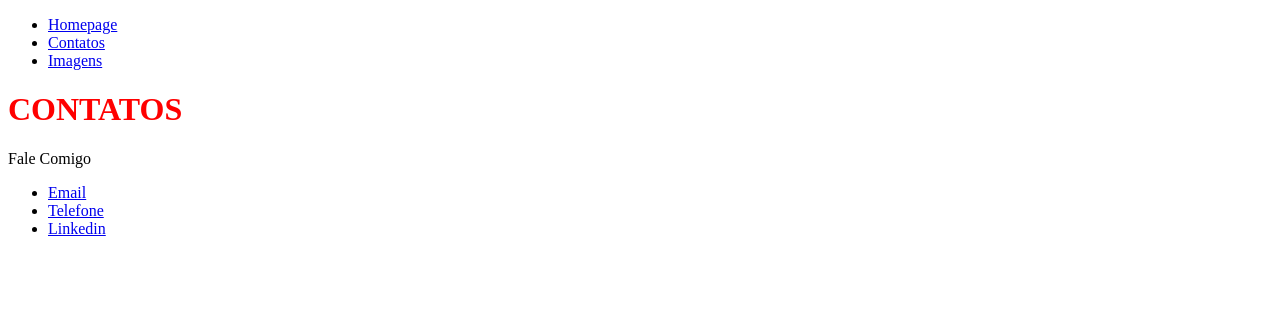
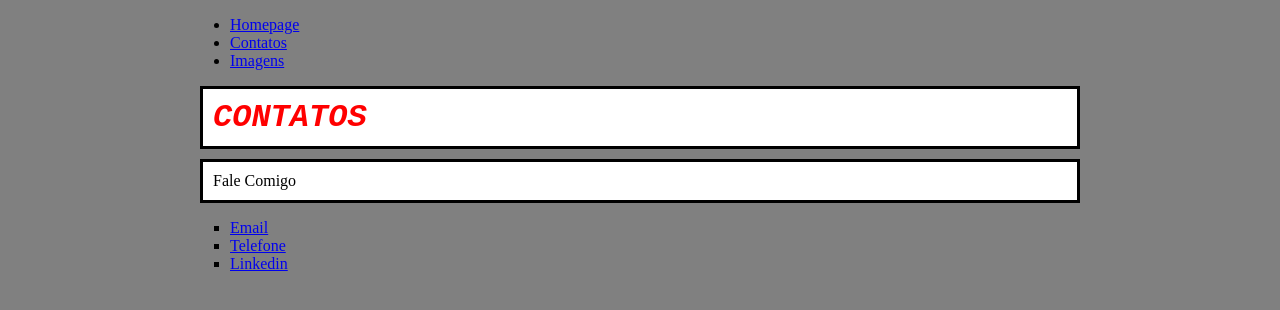
Before and after one commit to ViniCastr/desafio-git-github, a plain HTML site: page contact.html in a window 1280 px wide. Drawn offline with Linux system fonts and the light colour scheme.

Commit message:
alterações de estudo css

```diff
--- a/contact.html
+++ b/contact.html
@@ -22,11 +22,11 @@
         </ul>
     </nav>
 
-    <h1 id="title">CONTATOS</h1>
+    <h1 id="title" class="post">CONTATOS</h1>
 
-    <p>Fale Comigo</p>
+    <p class="post">Fale Comigo</p>
 
-    <ul>
+    <ul class="contact_list">
         <li><a href="mailto:vinicius_1094@hotmail.com">Email</a></li>
         <li><a href="tel:22999949080">Telefone</a></li>
         <li><a href="https://www.linkedin.com/in/vinicius-castro-98942b134/" target="_blank">Linkedin</a></li>
--- a/files/style1.css
+++ b/files/style1.css
@@ -1,3 +1,18 @@
 #title1 {
     color: red;
+    font-style: italic;
+    font-family: 'Courier New', Courier, monospace;
 }
+
+body {
+    background: gray;
+    max-width: 900px;
+    margin: auto;
+}
+
+.post {
+    background: white;
+    padding: 10px;
+    border: 3px solid #000;
+    margin: 10px;
+}
--- a/style.css
+++ b/style.css
@@ -1,3 +1,22 @@
 #title {
     color: red;
+    font-style: italic;
+    font-family: 'Courier New', Courier, monospace;
 }
+
+body {
+    background: gray;
+    max-width: 900px;
+    margin: auto;
+}
+
+.post{
+    background: white;
+    padding: 10px;
+    border: 3px solid #000;
+    margin: 10px;
+}
+
+.contact_list {
+    list-style-type: square;
+}
```
Also changed, not shown: files/images.html (+2 -2 lines), index.html (+2 -2 lines).
